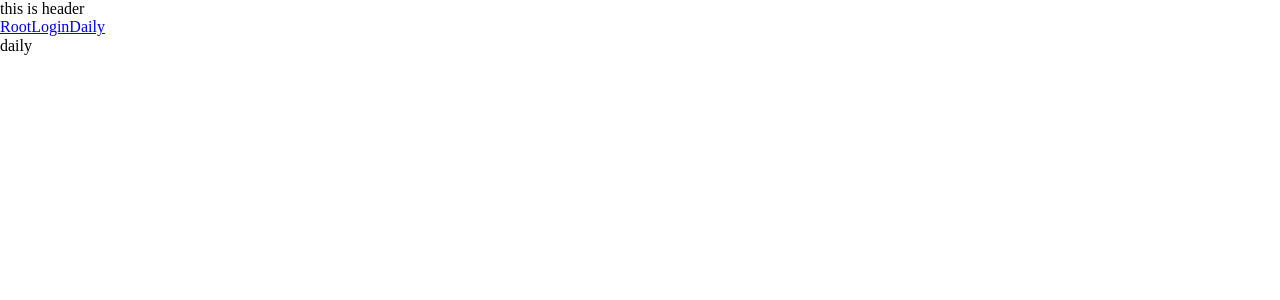
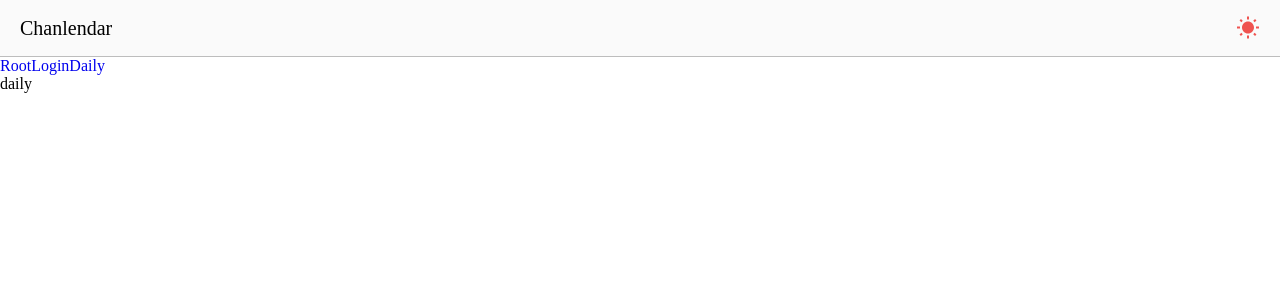
Before and after one commit to chanlendar/chanlendar-front, a React (Vite) app: page /daily in a window 1280 px wide. Shown: the top 300 px of the page. Built offline with nearby package versions, Linux system fonts and the light colour scheme; a web font is replaced by a local one.

Commit message:
헤더 기능구현

```diff
--- a/src/components/GlobalStyles.tsx
+++ b/src/components/GlobalStyles.tsx
@@ -42,6 +42,7 @@ const style = css`
 
 	a {
 		background-color: transparent;
+		text-decoration: none;
 	}
 
 	abbr[title] {
--- a/src/components/Header.tsx
+++ b/src/components/Header.tsx
@@ -1,23 +1,50 @@
 import { observer } from "mobx-react";
-import { useEffect } from "react";
-import { useTheme } from "@emotion/react";
+import styled from "@emotion/styled";
+import { Link } from "react-router-dom";
+
 import useStores from "@/hooks/useStore";
+import LightTheme from "@/icons/LightTheme";
+import DarkTheme from "@/icons/DarkTheme";
 
 interface Props {}
 
 const Header: React.FC<Props> = () => {
 	const { themeStore } = useStores();
-	const theme = useTheme();
 
-	useEffect(() => {
-		console.log(themeStore.currentTheme);
-	}, [themeStore.currentTheme]);
+	const onIconClick = () => {
+		themeStore.flipTheme();
+	};
 
-	useEffect(() => {
-		console.log(theme);
-	}, [theme]);
-
-	return <header onClick={() => themeStore.flipTheme()}>this is header</header>;
+	return (
+		<Head>
+			<Link to={"/"}>
+				<Title>Chanlendar</Title>
+			</Link>
+			{themeStore.currentTheme === "dark" ? (
+				<DarkTheme fill="#FAFAFA" onClick={onIconClick} />
+			) : (
+				<LightTheme fill="#EF5350" onClick={onIconClick} />
+			)}
+		</Head>
+	);
 };
 
+const Head = styled.header`
+	height: 56px;
+	background-color: ${({ theme }) => theme.header.backgroundColor};
+	border-bottom: 1px solid ${({ theme }) => theme.header.borderBottom};
+
+	padding: 0 20px;
+
+	display: flex;
+	align-items: center;
+	justify-content: space-between;
+`;
+
+const Title = styled.div`
+	font-size: 20px;
+	color: ${({ theme }) => theme.header.title.color};
+	cursor: pointer;
+`;
+
 export default observer(Header);
--- /dev/null
+++ b/src/emotion.d.ts
@@ -0,0 +1,6 @@
+import "@emotion/react";
+import { ThemeStyleForEmotion } from "@/stores/ThemeStore";
+
+declare module "@emotion/react" {
+	export interface Theme extends ThemeStyleForEmotion {}
+}
--- /dev/null
+++ b/src/icons/DarkTheme.tsx
@@ -0,0 +1,15 @@
+import { SVGProps } from "react";
+const SVGComponent = (props: SVGProps<SVGSVGElement>) => (
+	<svg
+		xmlns="http://www.w3.org/2000/svg"
+		height="24px"
+		viewBox="0 0 24 24"
+		width="24px"
+		fill="#000000"
+		{...props}
+	>
+		<path d="M0 0h24v24H0V0z" fill="none" />
+		<path d="M12.01 12c0-3.57 2.2-6.62 5.31-7.87.89-.36.75-1.69-.19-1.9-1.1-.24-2.27-.3-3.48-.14-4.51.6-8.12 4.31-8.59 8.83C4.44 16.93 9.13 22 15.01 22c.73 0 1.43-.08 2.12-.23.95-.21 1.1-1.53.2-1.9-3.22-1.29-5.33-4.41-5.32-7.87z" />
+	</svg>
+);
+export default SVGComponent;
--- /dev/null
+++ b/src/icons/LightTheme.tsx
@@ -0,0 +1,15 @@
+import { SVGProps } from "react";
+const SVGComponent = (props: SVGProps<SVGSVGElement>) => (
+	<svg
+		xmlns="http://www.w3.org/2000/svg"
+		height="24px"
+		viewBox="0 0 24 24"
+		width="24px"
+		fill="#000000"
+		{...props}
+	>
+		<path d="M0 0h24v24H0z" fill="none" />
+		<path d="M6.76 4.84l-1.8-1.79-1.41 1.41 1.79 1.79 1.42-1.41zM4 10.5H1v2h3v-2zm9-9.95h-2V3.5h2V.55zm7.45 3.91l-1.41-1.41-1.79 1.79 1.41 1.41 1.79-1.79zm-3.21 13.7l1.79 1.8 1.41-1.41-1.8-1.79-1.4 1.4zM20 10.5v2h3v-2h-3zm-8-5c-3.31 0-6 2.69-6 6s2.69 6 6 6 6-2.69 6-6-2.69-6-6-6zm-1 16.95h2V19.5h-2v2.95zm-7.45-3.91l1.41 1.41 1.79-1.8-1.41-1.41-1.79 1.8z" />
+	</svg>
+);
+export default SVGComponent;
--- a/src/stores/ThemeStore.ts
+++ b/src/stores/ThemeStore.ts
@@ -1,6 +1,21 @@
 import { action, computed, makeObservable, observable } from "mobx";
 
 type Theme = "dark" | "light";
+
+export type ThemeStyleForEmotion = {
+	header: {
+		backgroundColor: string;
+		borderBottom: string;
+		title: {
+			color: string;
+		};
+	};
+};
+
+type ThemeStyle = {
+	light: ThemeStyleForEmotion;
+	dark: ThemeStyleForEmotion;
+};
 
 export default class ThemeStore {
 	constructor() {
@@ -20,12 +35,24 @@ export default class ThemeStore {
 
 	currentTheme: Theme = this.initializeCurrentTheme();
 
-	theme = {
+	theme: ThemeStyle = {
 		light: {
-			str: `I'm a light!`,
+			header: {
+				backgroundColor: "#FAFAFA",
+				borderBottom: "#BDBDBD",
+				title: {
+					color: "#000000",
+				},
+			},
 		},
 		dark: {
-			str: `I'm a dark!`,
+			header: {
+				backgroundColor: "#212121",
+				borderBottom: "#BDBDBD",
+				title: {
+					color: "#FAFAFA",
+				},
+			},
 		},
 	};
 
```
